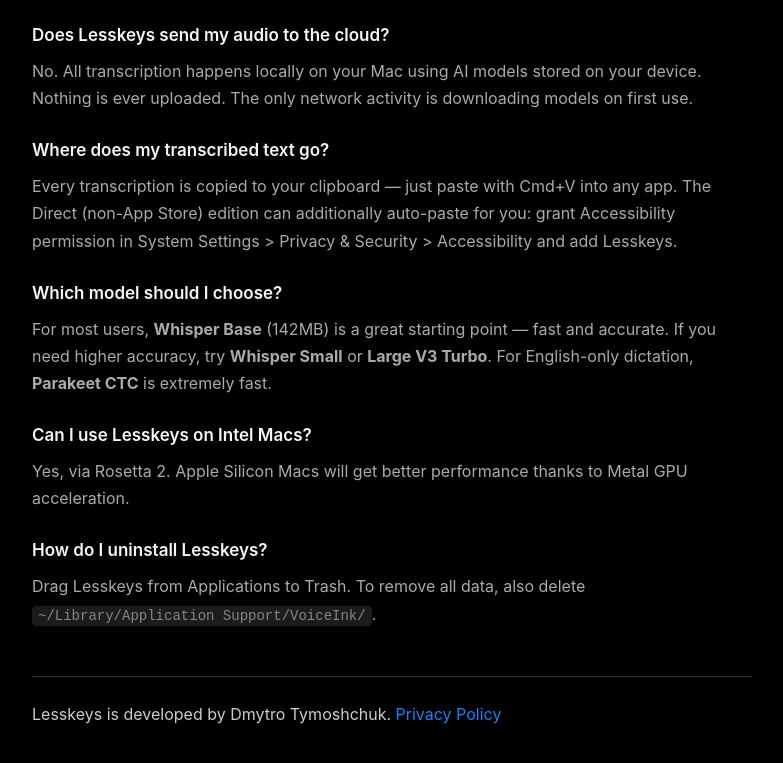
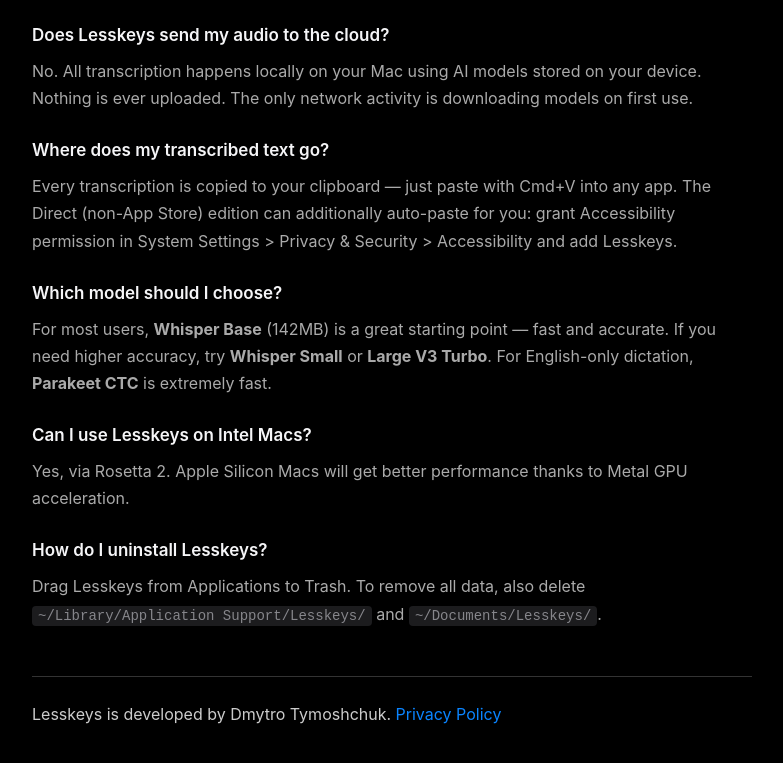
Before and after one commit to pertimoshuck/lesskeys, a plain HTML site: page support.html in a window 1280 px wide. Shown: the part 696-1459 px from the top of the page, without its empty margins (248-1031 px from the left). Drawn offline with Linux system fonts and the light colour scheme.

Commit message:
Fix storage paths VoiceInk -> Lesskeys (support.html)

```diff
--- a/support.html
+++ b/support.html
@@ -85,7 +85,7 @@
 
 <div class="faq-item">
   <h3>How do I uninstall Lesskeys?</h3>
-  <p>Drag Lesskeys from Applications to Trash. To remove all data, also delete <code>~/Library/Application Support/VoiceInk/</code>.</p>
+  <p>Drag Lesskeys from Applications to Trash. To remove all data, also delete <code>~/Library/Application Support/Lesskeys/</code> and <code>~/Documents/Lesskeys/</code>.</p>
 </div>
 
 <div class="footer">
```
